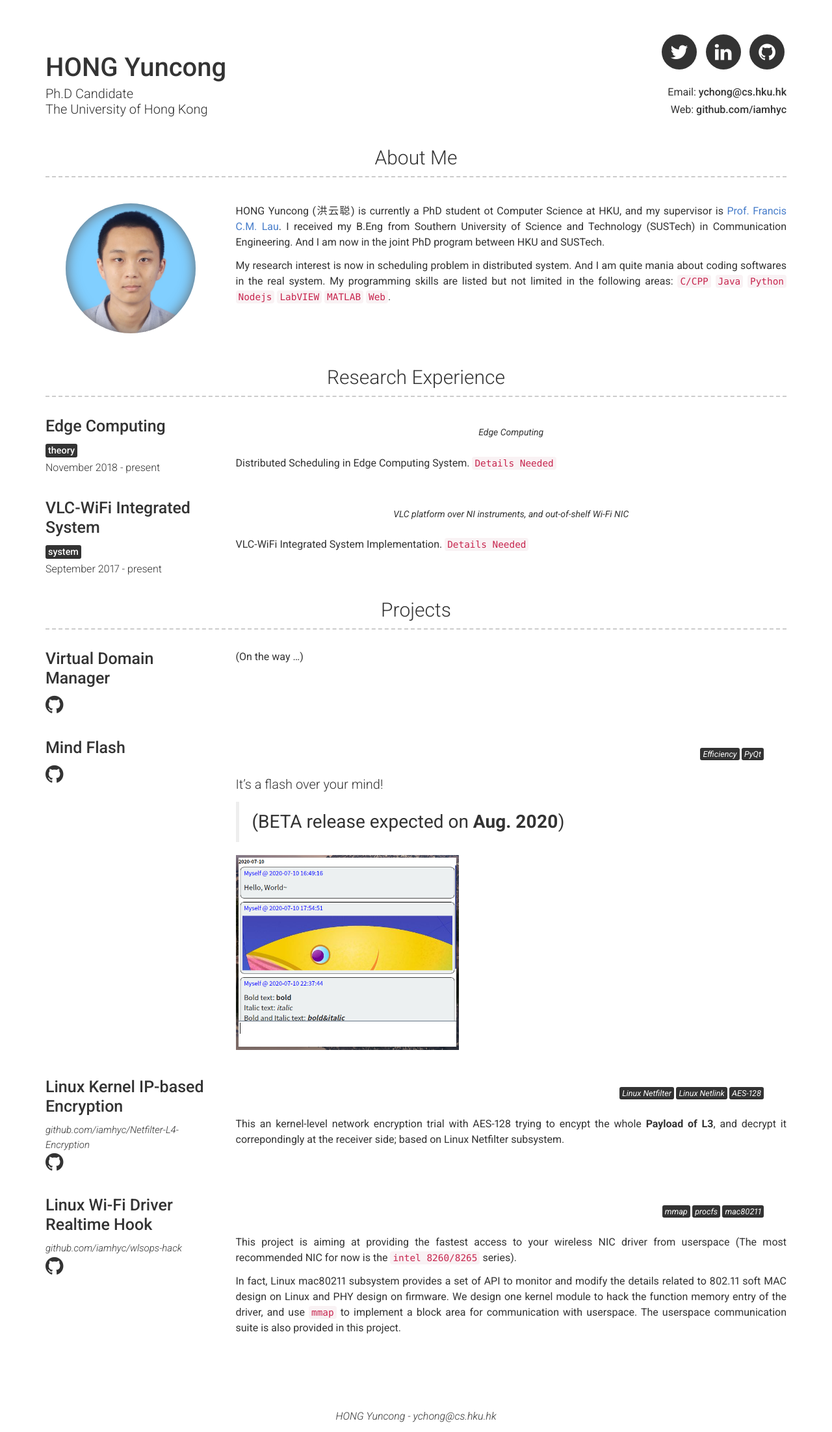
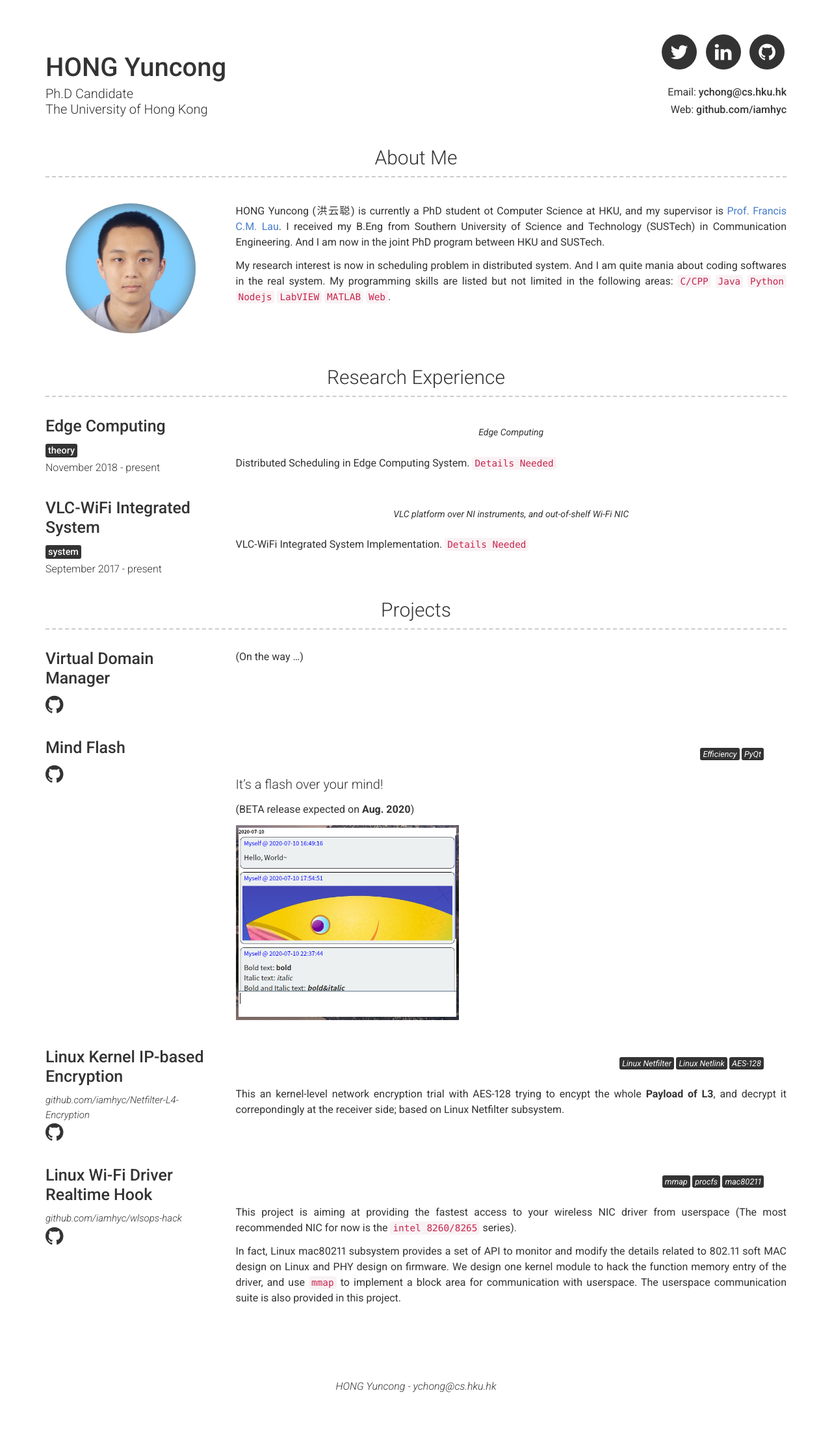
Before and after one commit to iamhyc/resume, a Jekyll site: the page built from index.md, in a window 1280 px wide. Shown: the whole page at 65% size. Built offline with Jekyll 4.4.1, drawn with Linux system fonts in a browser that asks for light colours; comment, search, counter and statistics services are not loaded; after the commit the page ends 2158 px from its top, so only the background shows below that.

Commit message:
update style

```diff
--- a/_data/projects.yml
+++ b/_data/projects.yml
@@ -12,7 +12,7 @@
   description: | # this will include new lines to allow paragraphs
     ## It's a flash over your mind!
 
-    > (BETA release expected on **Aug. 2020**)
+    (BETA release expected on **Aug. 2020**)
 
     <img src="images/preview.png" height="300px"/>
 
```
